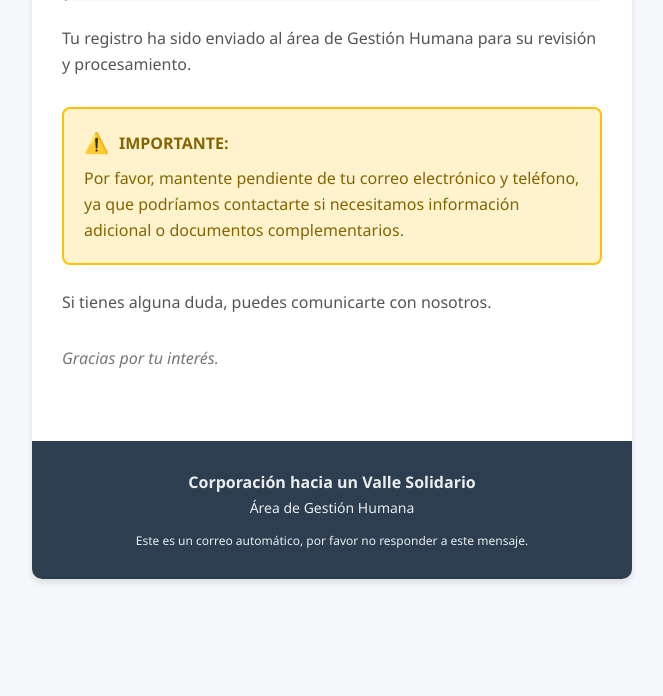
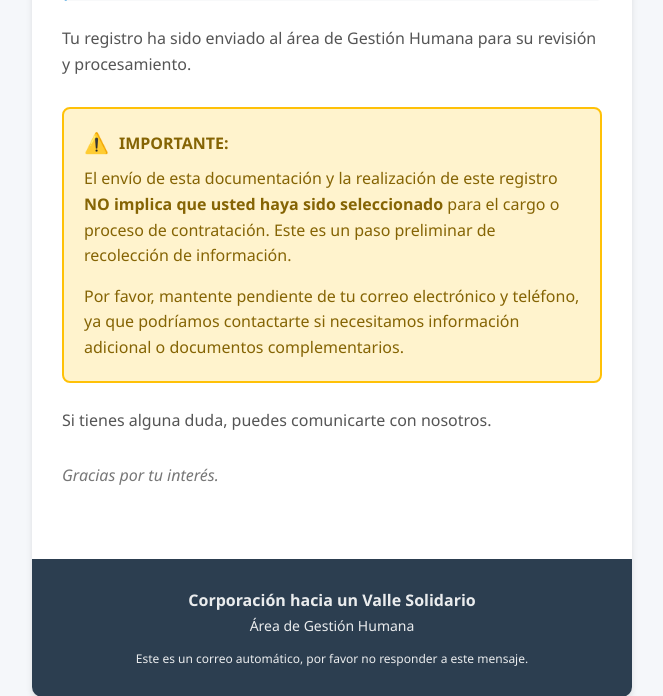
Before and after one commit to erpplaneacion-eng/GESTION_HUMANA_CHVS, a Django app: template gestion_humana/formapp/templates/formapp/email_confirmacion.html in a window 1280 px wide. Shown: the part 587-1283 px from the top of the page, without its empty margins (308-971 px from the left). Before the commit the page ends 1170 px from the top, so only its background shows below. Run offline with Django 5.2, Linux system fonts and the light colour scheme; the template is opened without the code that fills it, so the values that code supplies are empty.

Commit message:
ajuste en el cuerpo del correo

```diff
--- a/gestion_humana/formapp/templates/formapp/email_confirmacion.html
+++ b/gestion_humana/formapp/templates/formapp/email_confirmacion.html
@@ -184,6 +184,9 @@
             <!-- Importante -->
             <div class="important-box">
                 <h3>IMPORTANTE:</h3>
+                <p style="margin-bottom: 15px;">
+                    El envío de esta documentación y la realización de este registro <strong>NO implica que usted haya sido seleccionado</strong> para el cargo o proceso de contratación. Este es un paso preliminar de recolección de información.
+                </p>
                 <p>
                     Por favor, mantente pendiente de tu correo electrónico y teléfono, ya que
                     podríamos contactarte si necesitamos información adicional o documentos complementarios.
```
